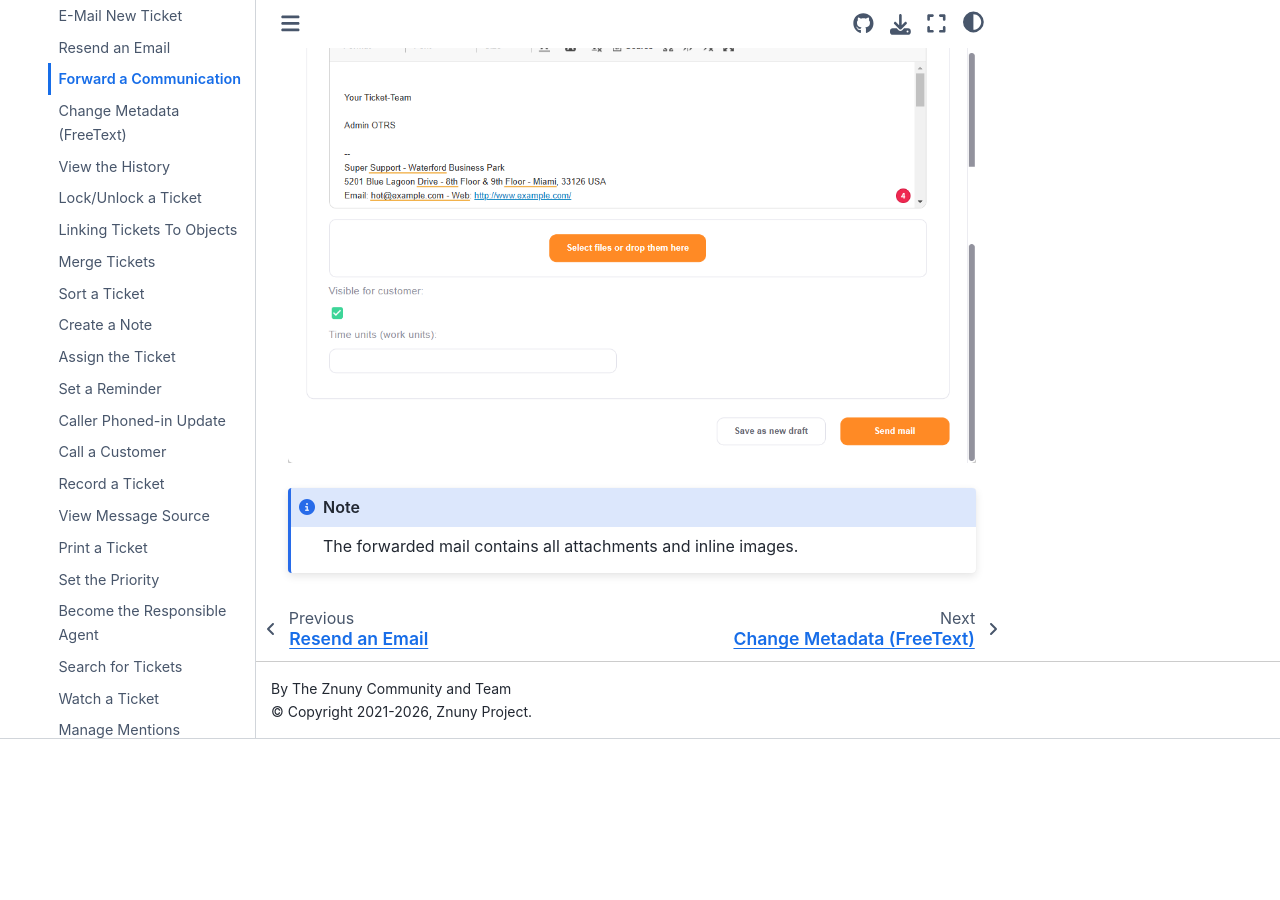
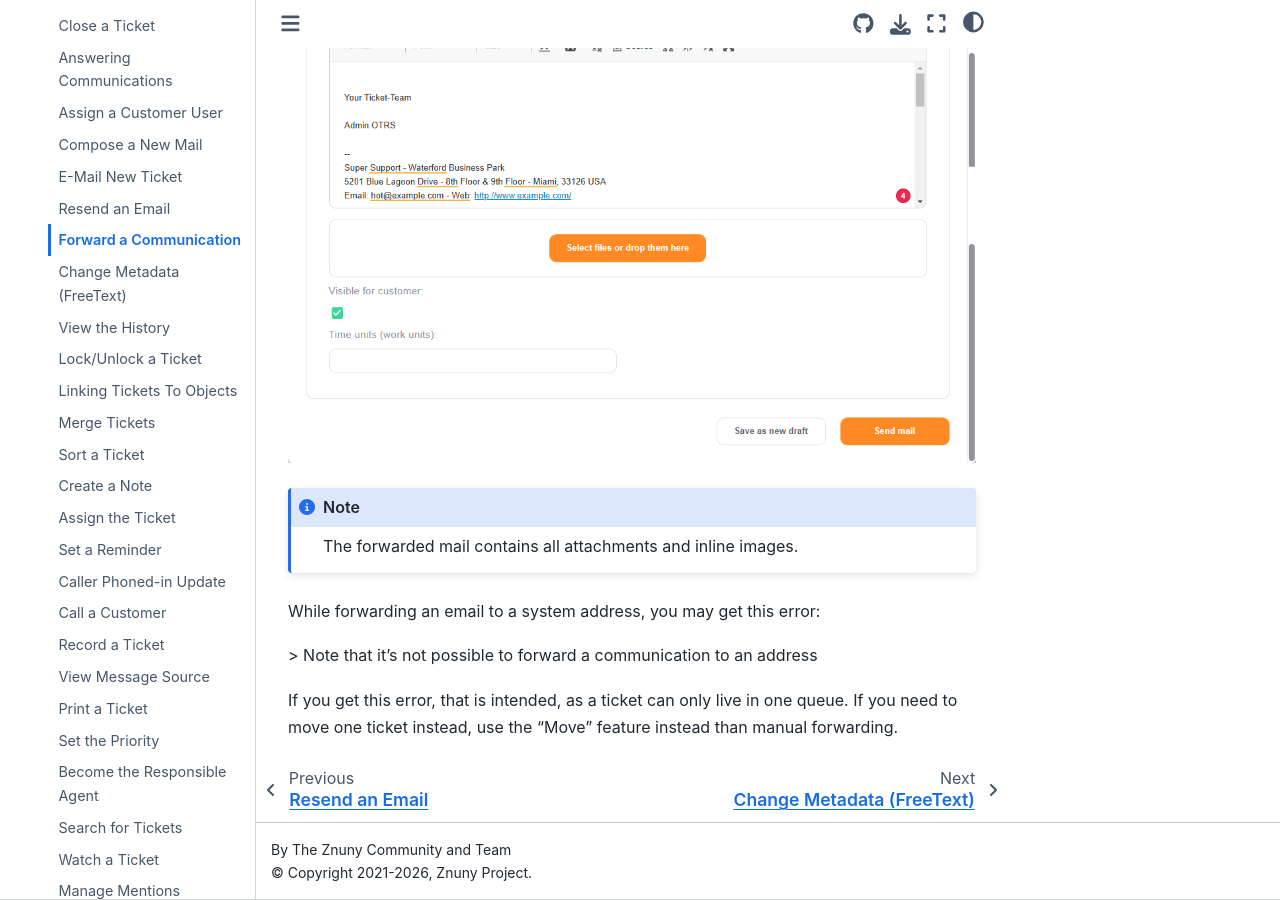
Before and after one commit to znuny/manual, a Sphinx documentation site: the page built from source/agentinterface/ticketviews/agentticketforward/index.rst, in a window 1280 px wide and 900 px high, scrolled down 763 px. Built offline with Sphinx 7.4.7 and the Sphinx Book theme 1.1.4, drawn with Linux system fonts in a browser that asks for light colours; before the commit the page ends 1502 px from its top, so only the background shows below that.

Commit message:
Forwarding: add documentation about a classic error

```diff
--- a/source/agentinterface/ticketviews/agentticketforward/index.rst
+++ b/source/agentinterface/ticketviews/agentticketforward/index.rst
@@ -16,3 +16,10 @@ Do this by clicking *Forward* in the :ref:`article menu <PageNavigation ticketvi
 .. note::
 
     The forwarded mail contains all attachments and inline images.
+
+While forwarding an email to a system address, you may get this error:
+
+> Note that it's not possible to forward a communication to an address
+
+If you get this error, that is intended, as a ticket can only live in one queue.
+If you need to move one ticket instead, use the "Move" feature instead than manual forwarding.
```
